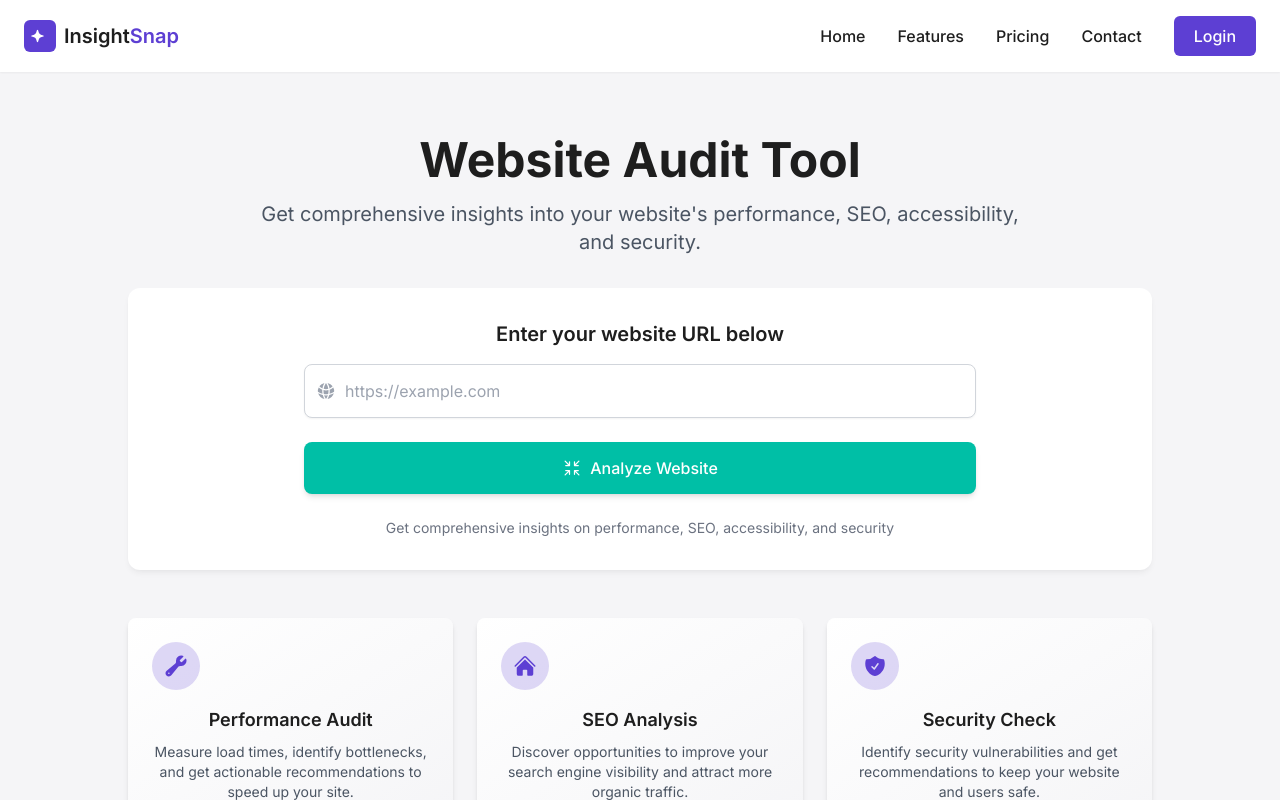
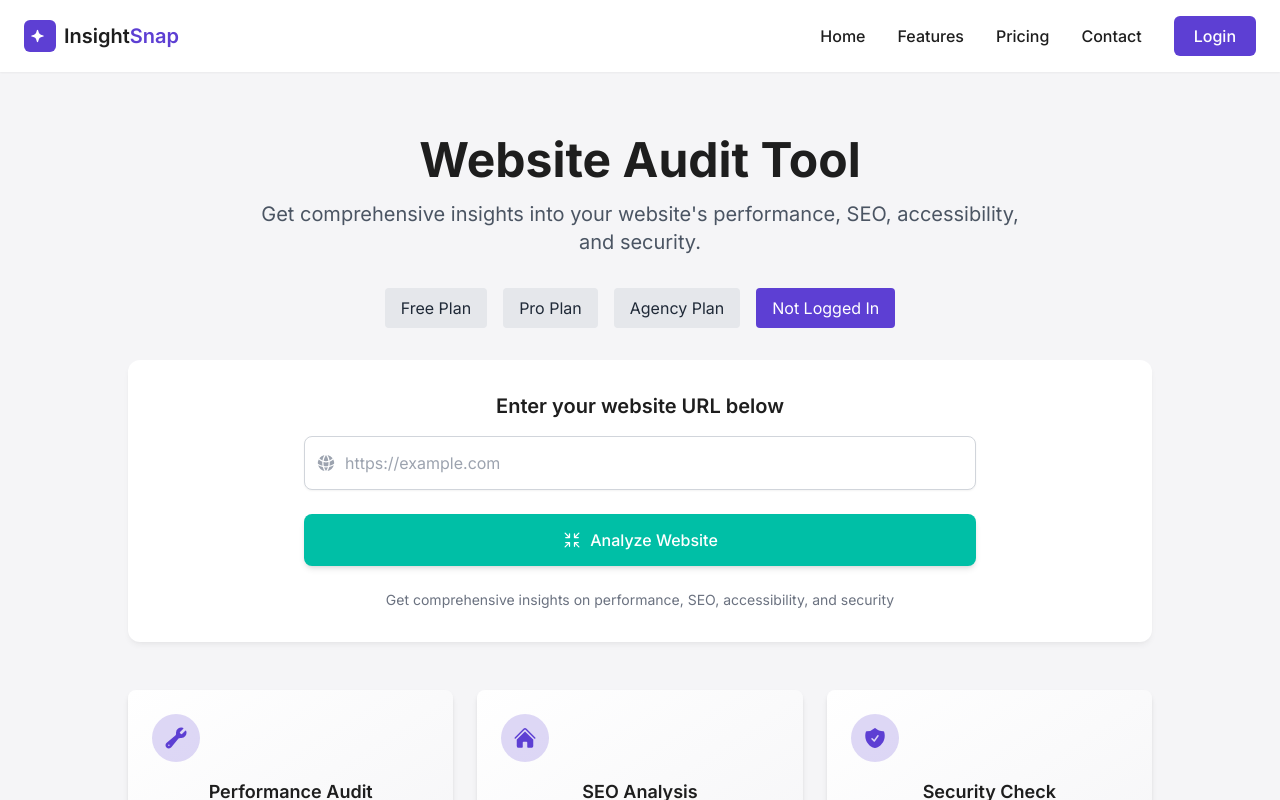
Before and after one commit to fl0xz/insightsnap-website-audit, a Next.js app: page / in a window 1280 px wide. Shown: the top 800 px of the page. Built offline with nearby package versions, Linux system fonts and the light colour scheme; what @react-pdf/renderer would draw is missing.

Commit message:
Add teaser experience for non-authenticated users with blurred UI and call-to-action overlay

```diff
--- a/src/app/page.tsx
+++ b/src/app/page.tsx
@@ -5,10 +5,27 @@ import Header from "@/components/Header/Header";
 import AuditForm from "@/components/AuditForm/AuditForm";
 import AuditResults from "@/components/AuditResults/AuditResults";
 
+// Mock authentication state for demonstration
+// In a real app, this would come from a provider or API
 export default function Home() {
   const [isLoading, setIsLoading] = useState(false);
   const [results, setResults] = useState<any>(null);
   const [error, setError] = useState<string | null>(null);
+
+  // Authentication state
+  const [isAuthenticated, setIsAuthenticated] = useState(false);
+  const [userPlan, setUserPlan] = useState<'free' | 'pro' | 'agency' | null>(null);
+
+  // This would be a real authentication function in a production app
+  const handleLogin = (plan: 'free' | 'pro' | 'agency' = 'free') => {
+    setIsAuthenticated(true);
+    setUserPlan(plan);
+  };
+
+  const handleLogout = () => {
+    setIsAuthenticated(false);
+    setUserPlan(null);
+  };
 
   const runAudit = async (url: string) => {
     setIsLoading(true);
@@ -39,7 +56,12 @@ export default function Home() {
 
   return (
     <div className="flex flex-col min-h-screen bg-brand-bg">
-      <Header />
+      <Header
+        isAuthenticated={isAuthenticated}
+        userPlan={userPlan}
+        onLogin={handleLogin}
+        onLogout={handleLogout}
+      />
 
       <main className="flex-grow container mx-auto px-4 py-8 md:py-16">
         <div className="max-w-5xl mx-auto">
@@ -51,6 +73,34 @@ export default function Home() {
               <p className="text-lg md:text-xl text-gray-600 mb-8 max-w-3xl mx-auto">
                 Get comprehensive insights into your website's performance, SEO, accessibility, and security.
               </p>
+
+              {/* Auth demo controls - would not be present in a real app */}
+              <div className="mb-8 flex justify-center space-x-4">
+                <button
+                  onClick={() => handleLogin('free')}
+                  className={`px-4 py-2 rounded ${isAuthenticated && userPlan === 'free' ? 'bg-[#5D3FD3] text-white' : 'bg-gray-200 text-gray-800'}`}
+                >
+                  Free Plan
+                </button>
+                <button
+                  onClick={() => handleLogin('pro')}
+                  className={`px-4 py-2 rounded ${isAuthenticated && userPlan === 'pro' ? 'bg-[#5D3FD3] text-white' : 'bg-gray-200 text-gray-800'}`}
+                >
+                  Pro Plan
+                </button>
+                <button
+                  onClick={() => handleLogin('agency')}
+                  className={`px-4 py-2 rounded ${isAuthenticated && userPlan === 'agency' ? 'bg-[#5D3FD3] text-white' : 'bg-gray-200 text-gray-800'}`}
+                >
+                  Agency Plan
+                </button>
+                <button
+                  onClick={handleLogout}
+                  className={`px-4 py-2 rounded ${!isAuthenticated ? 'bg-[#5D3FD3] text-white' : 'bg-gray-200 text-gray-800'}`}
+                >
+                  Not Logged In
+                </button>
+              </div>
 
               <div className="bg-white p-8 rounded-xl shadow-card">
                 <AuditForm onSubmit={runAudit} isLoading={isLoading} />
@@ -96,7 +146,11 @@ export default function Home() {
             </div>
           ) : (
             <div className="bg-white p-6 rounded-xl shadow-card">
-              <AuditResults results={results} />
+              <AuditResults
+                results={results}
+                isAuthenticated={isAuthenticated}
+                userPlan={userPlan}
+              />
             </div>
           )}
         </div>
--- a/src/components/Header/Header.tsx
+++ b/src/components/Header/Header.tsx
@@ -1,8 +1,27 @@
 import React from "react";
 import Navbar from "./Navbar";
 
-export const Header = () => {
-  return <Navbar />;
+export interface HeaderProps {
+  isAuthenticated?: boolean;
+  userPlan?: 'free' | 'pro' | 'agency' | null;
+  onLogin?: (plan?: 'free' | 'pro' | 'agency') => void;
+  onLogout?: () => void;
+}
+
+export const Header: React.FC<HeaderProps> = ({
+  isAuthenticated = false,
+  userPlan = null,
+  onLogin,
+  onLogout
+}) => {
+  return (
+    <Navbar
+      isAuthenticated={isAuthenticated}
+      userPlan={userPlan}
+      onLogin={onLogin}
+      onLogout={onLogout}
+    />
+  );
 };
 
 export default Header;
--- a/src/components/Header/Navbar.tsx
+++ b/src/components/Header/Navbar.tsx
@@ -1,9 +1,25 @@
 import React, { useState } from "react";
 import Link from "next/link";
 import InsightSnapLogo from "@/components/ui/InsightSnapLogo";
+import { HeaderProps } from "./Header";
 
-const Navbar: React.FC = () => {
+const Navbar: React.FC<HeaderProps> = ({
+  isAuthenticated = false,
+  userPlan = null,
+  onLogin,
+  onLogout
+}) => {
   const [mobileMenuOpen, setMobileMenuOpen] = useState(false);
+
+  // Get plan display name
+  const getPlanName = () => {
+    switch(userPlan) {
+      case 'free': return 'Free Plan';
+      case 'pro': return 'Pro Plan';
+      case 'agency': return 'Agency Plan';
+      default: return 'Account';
+    }
+  };
 
   return (
     <nav className="bg-white shadow-sm">
@@ -39,12 +55,27 @@ const Navbar: React.FC = () => {
             >
               Contact
             </Link>
+
+            {isAuthenticated ? (
+              <div className="flex items-center space-x-4">
+                <span className="text-[#1E1E1E] font-medium">
+                  {getPlanName()}
+                </span>
+                <button
+                  onClick={onLogout}
+                  className="bg-gray-200 hover:bg-gray-300 text-gray-800 px-5 py-2 rounded-md transition-colors font-medium"
+                >
+                  Logout
+                </button>
+              </div>
+            ) : (
               <Link
                 href="/login"
                 className="ml-4 bg-[#5D3FD3] hover:bg-[#4F33B0] text-white px-5 py-2 rounded-md transition-colors font-medium"
               >
                 Login
               </Link>
+            )}
           </div>
 
           {/* Mobile Menu Button */}
@@ -98,6 +129,23 @@ const Navbar: React.FC = () => {
               >
                 Contact
               </Link>
+
+              {isAuthenticated ? (
+                <>
+                  <div className="text-[#1E1E1E] font-medium">
+                    {getPlanName()}
+                  </div>
+                  <button
+                    onClick={() => {
+                      if (onLogout) onLogout();
+                      setMobileMenuOpen(false);
+                    }}
+                    className="bg-gray-200 hover:bg-gray-300 text-gray-800 px-5 py-2 rounded-md transition-colors font-medium w-full text-center"
+                  >
+                    Logout
+                  </button>
+                </>
+              ) : (
                 <Link
                   href="/login"
                   className="bg-[#5D3FD3] hover:bg-[#4F33B0] text-white px-5 py-2 rounded-md transition-colors font-medium inline-block w-full text-center"
@@ -105,6 +153,7 @@ const Navbar: React.FC = () => {
                 >
                   Login
                 </Link>
+              )}
             </div>
           </div>
         )}
```
Lines whose indentation alone changed are shown as unchanged.
